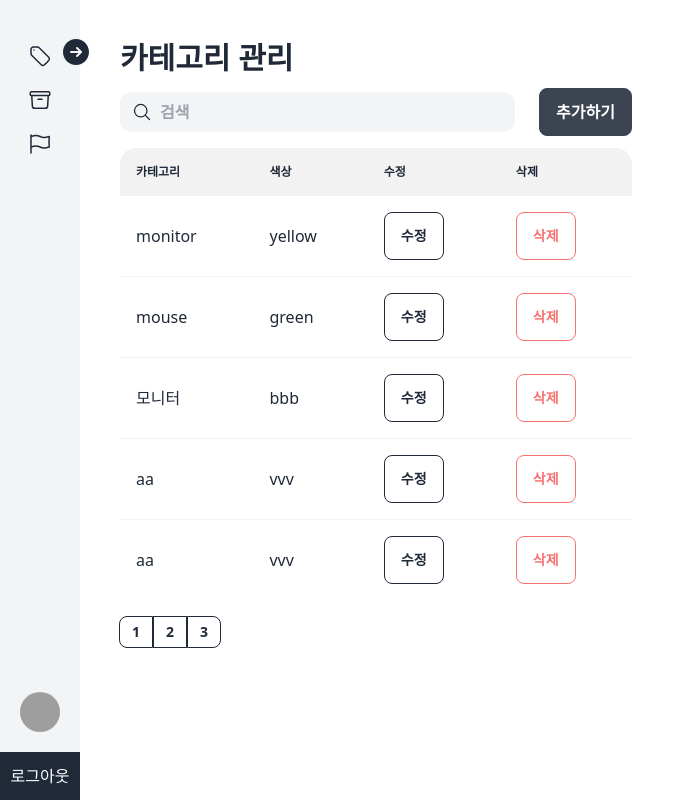
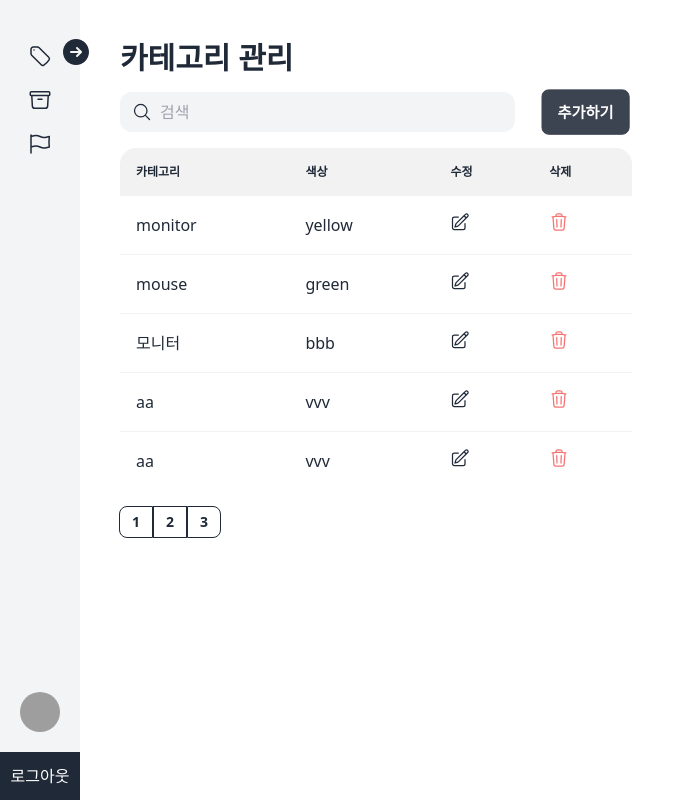
Before and after one commit to minjidev/devgram-frontend, a React (Vite) app: page /admin/categories in a window 1280 px wide. Shown: the whole page, without its empty margins (0-695 px from the left). Built offline with nearby package versions, Linux system fonts and the light colour scheme; data requests are answered from the project's data file; grey boxes are pictures that could not be loaded.

Commit message:
Add Edit function to table using react-query

```diff
--- a/src/components/Admin/AddModal.jsx
+++ b/src/components/Admin/AddModal.jsx
@@ -1,5 +1,4 @@
 import React, { useState } from "react";
-import axios from "axios";
 import { XMarkIcon } from "@heroicons/react/24/outline";
 import { useAddCategoryData } from "@hooks/useCategoriesData";
 
@@ -16,23 +15,12 @@ function AddModal({ visible, onClose }) {
         const newData = { ...data };
         newData[e.target.id] = e.target.value;
         setData(newData);
+        console.log(data);
     };
 
     const handleSubmit = (e) => {
         e.preventDefault();
-        console.log(data.category, data.color);
         mutate(data);
-    };
-
-    const handleEdit = (e) => {
-        axios
-            .put(`${API_URL}${id}`, {})
-            .then((response) => {
-                console.log(response.data);
-            })
-            .catch((error) => {
-                console.error(error);
-            });
     };
 
     const handleClose = (e) => {
@@ -46,7 +34,7 @@ function AddModal({ visible, onClose }) {
         backdrop-blur-xs items-center bg-black bg-opacity-25 z-50"
             onClick={handleClose}
         >
-            <div className="w-1/2 min-h-1/2 bg-white p-2 rounded-[5px] flex flex-col">
+            <div className="w-5/6 sm:max-w-sm min-h-1/2 bg-white p-2 rounded-[5px] flex flex-col">
                 <button
                     className="place-self-end p-1"
                     onClick={() => onClose()}
@@ -95,7 +83,9 @@ function AddModal({ visible, onClose }) {
                             />
                         </div>
                         <div className="flex justify-end">
-                            <button className="btn submit">확인</button>
+                            <button type="submit" className="btn">
+                                확인
+                            </button>
                         </div>
                     </form>
                 </div>
--- /dev/null
+++ b/src/components/Admin/EditableRow.jsx
@@ -0,0 +1,69 @@
+import React, { useState } from "react";
+import { useEditCategoryData } from "@hooks/useCategoriesData";
+import { CheckIcon, XMarkIcon } from "@heroicons/react/24/outline";
+
+function EditableRow({ editID, onEditClick }) {
+    const { mutate } = useEditCategoryData();
+    const [editedData, setEditedData] = useState({
+        id: 0,
+        category: "",
+        color: "",
+    });
+
+    const getInputData = (e) => {
+        const newData = { ...editedData };
+        newData[e.target.id] = e.target.value;
+        setEditedData(newData);
+        console.log(editedData);
+    };
+
+    const handleEdit = (e) => {
+        mutate({ id: editID, editedData: editedData });
+        onEditClick(-1);
+    };
+
+    return (
+        <tr>
+            <td>
+                <input
+                    type="text"
+                    id="category"
+                    name="category"
+                    required
+                    placeholder="카테고리 입력"
+                    className="h-10 text-thin text-sm border rounded w-full p-3 mt-2 outfocus:outline-0 focus:outline-gray-300"
+                    onChange={(e) => getInputData(e)}
+                    value={editedData.category}
+                />
+            </td>
+            <td>
+                <input
+                    type="text"
+                    id="color"
+                    name="color"
+                    required
+                    placeholder="색상 입력"
+                    className="h-10 text-thin text-sm border rounded w-full p-3 mt-2 outfocus:outline-0 focus:outline-gray-300"
+                    onChange={(e) => getInputData(e)}
+                    value={editedData.color}
+                />
+            </td>
+            <td>
+                <button
+                    type="button"
+                    className="btn btn-squre btn-xs btn-outline"
+                    onClick={handleEdit}
+                >
+                    <CheckIcon className="w-5 h-5" />
+                </button>
+            </td>
+            <td>
+                <button type="button" className="btn btn-squre btn-xs">
+                    <XMarkIcon className="w-5 h-5" />
+                </button>
+            </td>
+        </tr>
+    );
+}
+
+export default EditableRow;
--- /dev/null
+++ b/src/components/Admin/ReadOnlyRow.jsx
@@ -0,0 +1,23 @@
+import React from "react";
+import { PencilSquareIcon, TrashIcon } from "@heroicons/react/24/outline";
+
+function ReadOnlyRow({ data, onEditClick }) {
+    return (
+        <tr key={data.id}>
+            <td>{data.name}</td>
+            <td>{data.color}</td>
+            <td>
+                <button type="button" onClick={() => onEditClick(data)}>
+                    <PencilSquareIcon className="w-5 h-5 hover:text-gray-500" />
+                </button>
+            </td>
+            <td>
+                <button>
+                    <TrashIcon className="w-5 h-5 text-error" />
+                </button>
+            </td>
+        </tr>
+    );
+}
+
+export default ReadOnlyRow;
--- a/src/hooks/useCategoriesData.js
+++ b/src/hooks/useCategoriesData.js
@@ -11,6 +11,19 @@ const fetchCategories = () => {
 // 카테고리 Post
 const addCategory = (data) => {
     return axios.post(API_URL, { name: data.category, color: data.color });
+};
+
+// 카테고리 put : 수정할 내용만 보내기
+const updateCategory = ({ id, editedData }) => {
+    return axios.put(`${API_URL}/${id}`, {
+        name: editedData.category,
+        color: editedData.color,
+    });
+};
+
+// 카테고리 delete
+const deleteCategory = (data) => {
+    return axios.delete(`${API_URL}/${data.id}`, data);
 };
 
 /* custom hooks */
@@ -31,3 +44,20 @@ export const useAddCategoryData = () => {
         },
     });
 };
+
+export const useEditCategoryData = () => {
+    const queryClient = useQueryClient();
+    return useMutation(updateCategory, {
+        onSuccess: (data) => {
+            queryClient.invalidateQueries("categories");
+        },
+    });
+};
+export const useDeletecategoryData = () => {
+    const queryClient = useQueryClient();
+    return useMutation(deleteCategory, {
+        onSuccess: (data) => {
+            queryClient.invalidateQueries("categories");
+        },
+    });
+};
--- a/src/pages/Admin/AdminManageCategories.jsx
+++ b/src/pages/Admin/AdminManageCategories.jsx
@@ -1,9 +1,11 @@
-import React, { useEffect, useState } from "react";
-import { MagnifyingGlassIcon } from "@heroicons/react/24/outline";
+import React, { Fragment, useEffect, useState } from "react";
+import { MagnifyingGlassIcon, PlusIcon } from "@heroicons/react/24/outline";
 import tw from "tailwind-styled-components";
 import AddModal from "@components/Admin/AddModal";
 import Pagination from "@components/Admin/Pagination";
 import { useCategoriesData } from "@hooks/useCategoriesData";
+import ReadOnlyRow from "@components/Admin/ReadOnlyRow";
+import EditableRow from "@components/Admin/EditableRow";
 
 const SearchContainer = tw.div`
 flex
@@ -20,7 +22,9 @@ const Input = tw.input`
     p-3
     pl-10
     h-10
-    text-base
+    text-sm
+    font-normal
+    sm:text-base
     rounded-xl
     flex-1
     w-full
@@ -47,6 +51,7 @@ function AdminManageCategories() {
     const [itemsPerPage, setItemsPerPage] = useState(5);
     const lastIndex = currentPage * itemsPerPage;
     const firstIndex = lastIndex - itemsPerPage;
+    const [editID, setEditID] = useState(null);
     // api get
     const { data, isLoading, error } = useCategoriesData();
     if (isLoading) return <h2>Loading...</h2>;
@@ -77,6 +82,10 @@ function AdminManageCategories() {
         lastIndex
     );
 
+    const onEditClick = (data) => {
+        setEditID(data.id);
+    };
+
     return (
         <div>
             <h1 className="text-3xl font-bold mb-3">카테고리 관리</h1>
@@ -93,45 +102,66 @@ function AdminManageCategories() {
                 </div>
                 {/* 추가 버튼 */}
                 <button
-                    className="btn cursor-pointer text-white text-base"
+                    className="hidden sm:block btn cursor-pointer text-white text-base"
                     onClick={() => setShowModal(true)}
                 >
                     추가하기
                 </button>
+                <button
+                    className="btn btn-square btn-xs sm:hidden"
+                    onClick={() => setShowModal(true)}
+                >
+                    <svg
+                        xmlns="http://www.w3.org/2000/svg"
+                        fill="none"
+                        viewBox="0 0 24 24"
+                        strokeWidth={1.5}
+                        stroke="currentColor"
+                        className="w-6 h-6"
+                    >
+                        <path
+                            strokeLinecap="round"
+                            strokeLinejoin="round"
+                            d="M12 4.5v15m7.5-7.5h-15"
+                        />
+                    </svg>
+                </button>
             </SearchContainer>
             {/* 테이블 */}
 
+            <form className="overflow-auto">
                 <Table>
                     <thead>
                         <tr>
                             <th>카테고리</th>
                             <th>색상</th>
                             <th>수정</th>
-                        <th>삭제</th>
+                            <th>{editID > 0 ? "취소" : "삭제"}</th>
                         </tr>
                     </thead>
                     <tbody>
                         {currentCategoriesData.map((data) => (
-                        <tr key={data.id}>
-                            <td>{data.name}</td>
-                            <td>{data.color}</td>
-                            <td>
-                                <button className="btn btn-outline btn-ghost">
-                                    수정
-                                </button>
-                            </td>
-                            <td>
-                                <button className="btn btn-outline btn-error">
-                                    삭제
-                                </button>
-                            </td>
-                        </tr>
+                            <Fragment key={data.id}>
+                                {editID === data.id ? (
+                                    <EditableRow
+                                        editID={editID}
+                                        onEditClick={onEditClick}
+                                    />
+                                ) : (
+                                    <ReadOnlyRow
+                                        data={data}
+                                        onEditClick={onEditClick}
+                                    />
+                                )}
+                            </Fragment>
                         ))}
                     </tbody>
                 </Table>
+            </form>
             <Pagination
                 totalPosts={data.length}
                 itemsPerPage={itemsPerPage}
+                currentPage={currentPage}
                 setCurrentPage={setCurrentPage}
             />
 
```
Lines whose indentation alone changed are shown as unchanged.
